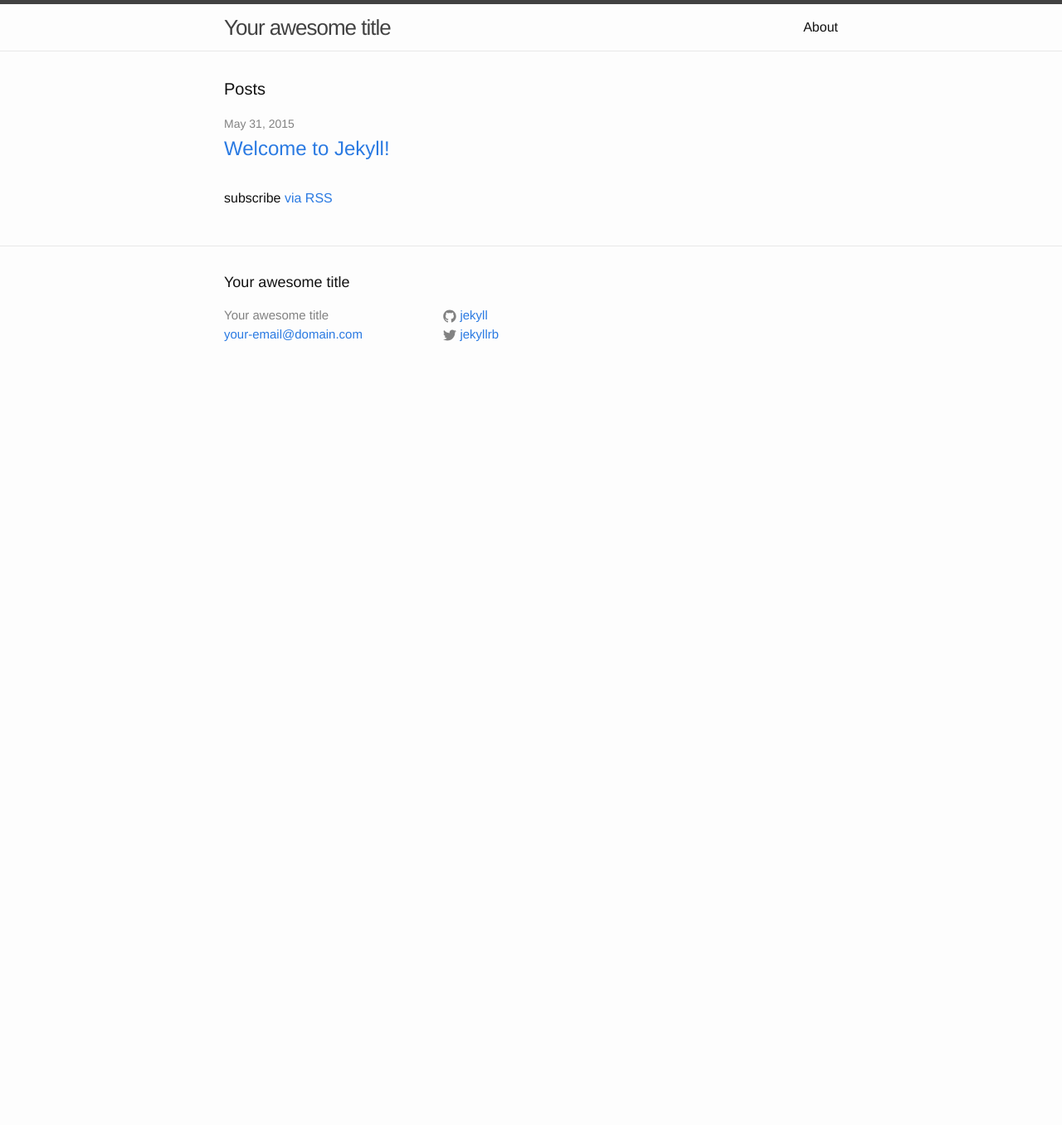
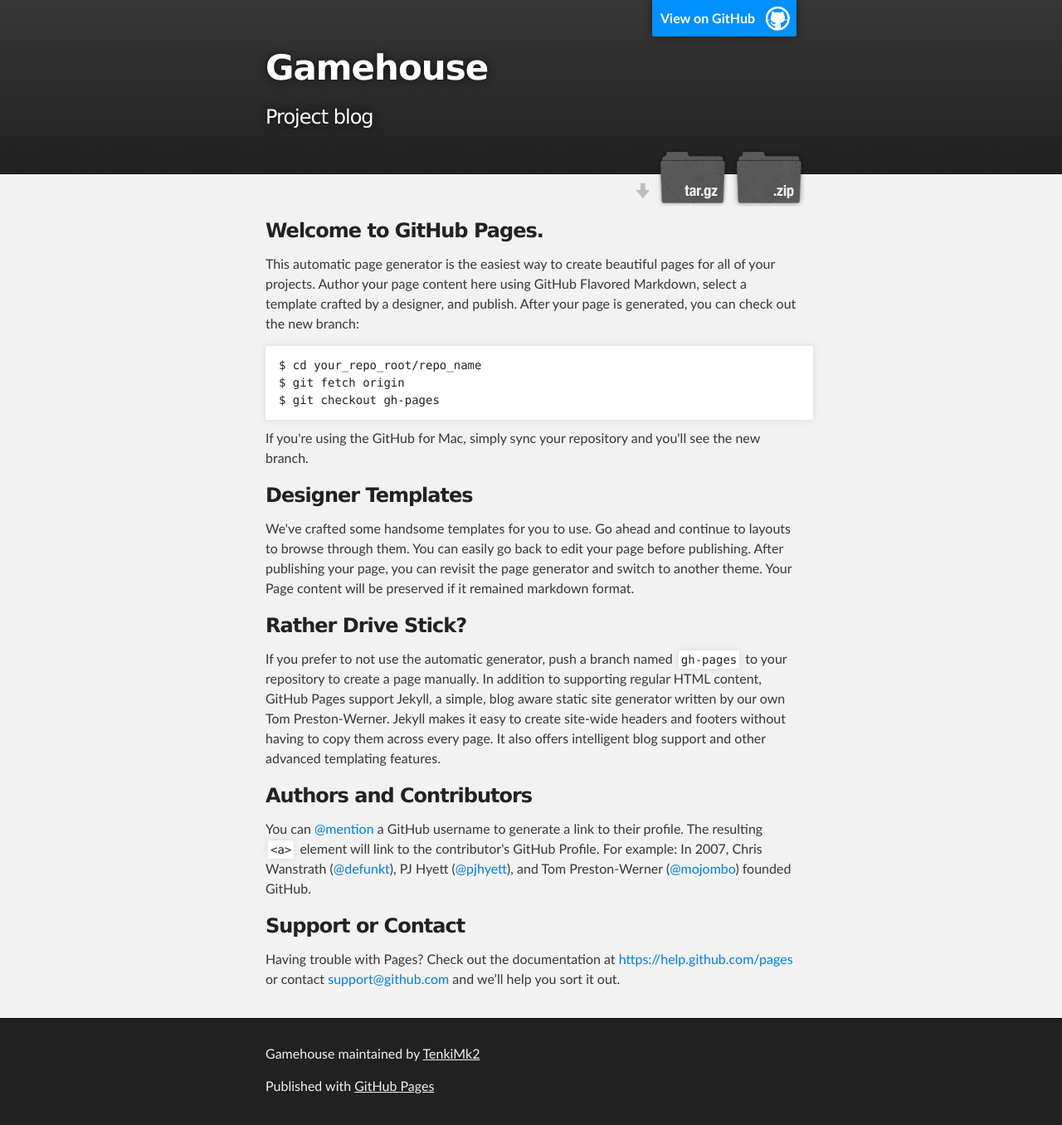
Before and after one commit to TenkiMk2/gamehouse, a Jekyll site: the page index.html, which Jekyll copies as it is, in a window 1280 px wide. Shown: the whole page at 83% size. Built offline with Jekyll 4.4.1, drawn with Linux system fonts in a browser that asks for light colours; before the commit the page ends 900 px from its top, so only the background shows below that.

Commit message:
Create gh-pages branch via GitHub

```diff
--- a/index.html
+++ b/index.html
@@ -1,23 +1,79 @@
----
-layout: default
----
+<!DOCTYPE html>
+<html>
 
-<div class="home">
+  <head>
+    <meta charset='utf-8'>
+    <meta http-equiv="X-UA-Compatible" content="chrome=1">
+    <meta name="description" content="Gamehouse : Project blog">
 
-  <h1 class="page-heading">Posts</h1>
+    <link rel="stylesheet" type="text/css" media="screen" href="stylesheets/stylesheet.css">
 
-  <ul class="post-list">
-    {% for post in site.posts %}
-      <li>
-        <span class="post-meta">{{ post.date | date: "%b %-d, %Y" }}</span>
+    <title>Gamehouse</title>
+  </head>
 
-        <h2>
-          <a class="post-link" href="{{ post.url | prepend: site.baseurl }}">{{ post.title }}</a>
-        </h2>
-      </li>
-    {% endfor %}
-  </ul>
+  <body>
 
-  <p class="rss-subscribe">subscribe <a href="{{ "/feed.xml" | prepend: site.baseurl }}">via RSS</a></p>
+    <!-- HEADER -->
+    <div id="header_wrap" class="outer">
+        <header class="inner">
+          <a id="forkme_banner" href="https://github.com/TenkiMk2/gamehouse">View on GitHub</a>
 
-</div>
+          <h1 id="project_title">Gamehouse</h1>
+          <h2 id="project_tagline">Project blog</h2>
+
+            <section id="downloads">
+              <a class="zip_download_link" href="https://github.com/TenkiMk2/gamehouse/zipball/master">Download this project as a .zip file</a>
+              <a class="tar_download_link" href="https://github.com/TenkiMk2/gamehouse/tarball/master">Download this project as a tar.gz file</a>
+            </section>
+        </header>
+    </div>
+
+    <!-- MAIN CONTENT -->
+    <div id="main_content_wrap" class="outer">
+      <section id="main_content" class="inner">
+        <h3>
+<a id="welcome-to-github-pages" class="anchor" href="#welcome-to-github-pages" aria-hidden="true"><span class="octicon octicon-link"></span></a>Welcome to GitHub Pages.</h3>
+
+<p>This automatic page generator is the easiest way to create beautiful pages for all of your projects. Author your page content here using GitHub Flavored Markdown, select a template crafted by a designer, and publish. After your page is generated, you can check out the new branch:</p>
+
+<pre><code>$ cd your_repo_root/repo_name
+$ git fetch origin
+$ git checkout gh-pages
+</code></pre>
+
+<p>If you're using the GitHub for Mac, simply sync your repository and you'll see the new branch.</p>
+
+<h3>
+<a id="designer-templates" class="anchor" href="#designer-templates" aria-hidden="true"><span class="octicon octicon-link"></span></a>Designer Templates</h3>
+
+<p>We've crafted some handsome templates for you to use. Go ahead and continue to layouts to browse through them. You can easily go back to edit your page before publishing. After publishing your page, you can revisit the page generator and switch to another theme. Your Page content will be preserved if it remained markdown format.</p>
+
+<h3>
+<a id="rather-drive-stick" class="anchor" href="#rather-drive-stick" aria-hidden="true"><span class="octicon octicon-link"></span></a>Rather Drive Stick?</h3>
+
+<p>If you prefer to not use the automatic generator, push a branch named <code>gh-pages</code> to your repository to create a page manually. In addition to supporting regular HTML content, GitHub Pages support Jekyll, a simple, blog aware static site generator written by our own Tom Preston-Werner. Jekyll makes it easy to create site-wide headers and footers without having to copy them across every page. It also offers intelligent blog support and other advanced templating features.</p>
+
+<h3>
+<a id="authors-and-contributors" class="anchor" href="#authors-and-contributors" aria-hidden="true"><span class="octicon octicon-link"></span></a>Authors and Contributors</h3>
+
+<p>You can <a href="https://github.com/blog/821" class="user-mention">@mention</a> a GitHub username to generate a link to their profile. The resulting <code>&lt;a&gt;</code> element will link to the contributor's GitHub Profile. For example: In 2007, Chris Wanstrath (<a href="https://github.com/defunkt" class="user-mention">@defunkt</a>), PJ Hyett (<a href="https://github.com/pjhyett" class="user-mention">@pjhyett</a>), and Tom Preston-Werner (<a href="https://github.com/mojombo" class="user-mention">@mojombo</a>) founded GitHub.</p>
+
+<h3>
+<a id="support-or-contact" class="anchor" href="#support-or-contact" aria-hidden="true"><span class="octicon octicon-link"></span></a>Support or Contact</h3>
+
+<p>Having trouble with Pages? Check out the documentation at <a href="https://help.github.com/pages">https://help.github.com/pages</a> or contact <a href="mailto:support@github.com">support@github.com</a> and we’ll help you sort it out.</p>
+      </section>
+    </div>
+
+    <!-- FOOTER  -->
+    <div id="footer_wrap" class="outer">
+      <footer class="inner">
+        <p class="copyright">Gamehouse maintained by <a href="https://github.com/TenkiMk2">TenkiMk2</a></p>
+        <p>Published with <a href="https://pages.github.com">GitHub Pages</a></p>
+      </footer>
+    </div>
+
+
+
+  </body>
+</html>
--- /dev/null
+++ b/javascripts/main.js
@@ -0,0 +1 @@
+console.log('This would be the main JS file.');
--- /dev/null
+++ b/stylesheets/github-light.css
@@ -0,0 +1,115 @@
+/*
+   Copyright 2014 GitHub Inc.
+
+   Licensed under the Apache License, Version 2.0 (the "License");
+   you may not use this file except in compliance with the License.
+   You may obtain a copy of the License at
+
+       http://www.apache.org/licenses/LICENSE-2.0
+
+   Unless required by applicable law or agreed to in writing, software
+   distributed under the License is distributed on an "AS IS" BASIS,
+   WITHOUT WARRANTIES OR CONDITIONS OF ANY KIND, either express or implied.
+   See the License for the specific language governing permissions and
+   limitations under the License.
+
+*/
+
+.pl-c /* comment */ {
+  color: #969896;
+}
+
+.pl-c1      /* constant, markup.raw, meta.diff.header, meta.module-reference, meta.property-name, support, support.constant, support.variable, variable.other.constant */,
+.pl-s .pl-v /* string variable */ {
+  color: #0086b3;
+}
+
+.pl-e  /* entity */,
+.pl-en /* entity.name */ {
+  color: #795da3;
+}
+
+.pl-s .pl-s1 /* string source */,
+.pl-smi      /* storage.modifier.import, storage.modifier.package, storage.type.java, variable.other, variable.parameter.function */ {
+  color: #333;
+}
+
+.pl-ent /* entity.name.tag */ {
+  color: #63a35c;
+}
+
+.pl-k /* keyword, storage, storage.type */ {
+  color: #a71d5d;
+}
+
+.pl-pds              /* punctuation.definition.string, string.regexp.character-class */,
+.pl-s                /* string */,
+.pl-s .pl-pse .pl-s1 /* string punctuation.section.embedded source */,
+.pl-sr               /* string.regexp */,
+.pl-sr .pl-cce       /* string.regexp constant.character.escape */,
+.pl-sr .pl-sra       /* string.regexp string.regexp.arbitrary-repitition */,
+.pl-sr .pl-sre       /* string.regexp source.ruby.embedded */ {
+  color: #183691;
+}
+
+.pl-v /* variable */ {
+  color: #ed6a43;
+}
+
+.pl-id /* invalid.deprecated */ {
+  color: #b52a1d;
+}
+
+.pl-ii /* invalid.illegal */ {
+  background-color: #b52a1d;
+  color: #f8f8f8;
+}
+
+.pl-sr .pl-cce /* string.regexp constant.character.escape */ {
+  color: #63a35c;
+  font-weight: bold;
+}
+
+.pl-ml /* markup.list */ {
+  color: #693a17;
+}
+
+.pl-mh        /* markup.heading */,
+.pl-mh .pl-en /* markup.heading entity.name */,
+.pl-ms        /* meta.separator */ {
+  color: #1d3e81;
+  font-weight: bold;
+}
+
+.pl-mq /* markup.quote */ {
+  color: #008080;
+}
+
+.pl-mi /* markup.italic */ {
+  color: #333;
+  font-style: italic;
+}
+
+.pl-mb /* markup.bold */ {
+  color: #333;
+  font-weight: bold;
+}
+
+.pl-md /* markup.deleted, meta.diff.header.from-file */ {
+  background-color: #ffecec;
+  color: #bd2c00;
+}
+
+.pl-mi1 /* markup.inserted, meta.diff.header.to-file */ {
+  background-color: #eaffea;
+  color: #55a532;
+}
+
+.pl-mdr /* meta.diff.range */ {
+  color: #795da3;
+  font-weight: bold;
+}
+
+.pl-mo /* meta.output */ {
+  color: #1d3e81;
+}
--- /dev/null
+++ b/stylesheets/stylesheet.css
@@ -0,0 +1,425 @@
+/*******************************************************************************
+Slate Theme for GitHub Pages
+by Jason Costello, @jsncostello
+*******************************************************************************/
+
+@import url(github-light.css);
+
+/*******************************************************************************
+MeyerWeb Reset
+*******************************************************************************/
+
+html, body, div, span, applet, object, iframe,
+h1, h2, h3, h4, h5, h6, p, blockquote, pre,
+a, abbr, acronym, address, big, cite, code,
+del, dfn, em, img, ins, kbd, q, s, samp,
+small, strike, strong, sub, sup, tt, var,
+b, u, i, center,
+dl, dt, dd, ol, ul, li,
+fieldset, form, label, legend,
+table, caption, tbody, tfoot, thead, tr, th, td,
+article, aside, canvas, details, embed,
+figure, figcaption, footer, header, hgroup,
+menu, nav, output, ruby, section, summary,
+time, mark, audio, video {
+  margin: 0;
+  padding: 0;
+  border: 0;
+  font: inherit;
+  vertical-align: baseline;
+}
+
+/* HTML5 display-role reset for older browsers */
+article, aside, details, figcaption, figure,
+footer, header, hgroup, menu, nav, section {
+  display: block;
+}
+
+ol, ul {
+  list-style: none;
+}
+
+table {
+  border-collapse: collapse;
+  border-spacing: 0;
+}
+
+/*******************************************************************************
+Theme Styles
+*******************************************************************************/
+
+body {
+  box-sizing: border-box;
+  color:#373737;
+  background: #212121;
+  font-size: 16px;
+  font-family: 'Myriad Pro', Calibri, Helvetica, Arial, sans-serif;
+  line-height: 1.5;
+  -webkit-font-smoothing: antialiased;
+}
+
+h1, h2, h3, h4, h5, h6 {
+  margin: 10px 0;
+  font-weight: 700;
+  color:#222222;
+  font-family: 'Lucida Grande', 'Calibri', Helvetica, Arial, sans-serif;
+  letter-spacing: -1px;
+}
+
+h1 {
+  font-size: 36px;
+  font-weight: 700;
+}
+
+h2 {
+  padding-bottom: 10px;
+  font-size: 32px;
+  background: url('../images/bg_hr.png') repeat-x bottom;
+}
+
+h3 {
+  font-size: 24px;
+}
+
+h4 {
+  font-size: 21px;
+}
+
+h5 {
+  font-size: 18px;
+}
+
+h6 {
+  font-size: 16px;
+}
+
+p {
+  margin: 10px 0 15px 0;
+}
+
+footer p {
+  color: #f2f2f2;
+}
+
+a {
+  text-decoration: none;
+  color: #007edf;
+  text-shadow: none;
+
+  transition: color 0.5s ease;
+  transition: text-shadow 0.5s ease;
+  -webkit-transition: color 0.5s ease;
+  -webkit-transition: text-shadow 0.5s ease;
+  -moz-transition: color 0.5s ease;
+  -moz-transition: text-shadow 0.5s ease;
+  -o-transition: color 0.5s ease;
+  -o-transition: text-shadow 0.5s ease;
+  -ms-transition: color 0.5s ease;
+  -ms-transition: text-shadow 0.5s ease;
+}
+
+a:hover, a:focus {text-decoration: underline;}
+
+footer a {
+  color: #F2F2F2;
+  text-decoration: underline;
+}
+
+em {
+  font-style: italic;
+}
+
+strong {
+  font-weight: bold;
+}
+
+img {
+  position: relative;
+  margin: 0 auto;
+  max-width: 739px;
+  padding: 5px;
+  margin: 10px 0 10px 0;
+  border: 1px solid #ebebeb;
+
+  box-shadow: 0 0 5px #ebebeb;
+  -webkit-box-shadow: 0 0 5px #ebebeb;
+  -moz-box-shadow: 0 0 5px #ebebeb;
+  -o-box-shadow: 0 0 5px #ebebeb;
+  -ms-box-shadow: 0 0 5px #ebebeb;
+}
+
+p img {
+  display: inline;
+  margin: 0;
+  padding: 0;
+  vertical-align: middle;
+  text-align: center;
+  border: none;
+}
+
+pre, code {
+  width: 100%;
+  color: #222;
+  background-color: #fff;
+
+  font-family: Monaco, "Bitstream Vera Sans Mono", "Lucida Console", Terminal, monospace;
+  font-size: 14px;
+
+  border-radius: 2px;
+  -moz-border-radius: 2px;
+  -webkit-border-radius: 2px;
+}
+
+pre {
+  width: 100%;
+  padding: 10px;
+  box-shadow: 0 0 10px rgba(0,0,0,.1);
+  overflow: auto;
+}
+
+code {
+  padding: 3px;
+  margin: 0 3px;
+  box-shadow: 0 0 10px rgba(0,0,0,.1);
+}
+
+pre code {
+  display: block;
+  box-shadow: none;
+}
+
+blockquote {
+  color: #666;
+  margin-bottom: 20px;
+  padding: 0 0 0 20px;
+  border-left: 3px solid #bbb;
+}
+
+
+ul, ol, dl {
+  margin-bottom: 15px
+}
+
+ul {
+  list-style-position: inside;
+  list-style: disc;
+  padding-left: 20px;
+}
+
+ol {
+  list-style-position: inside;
+  list-style: decimal;
+  padding-left: 20px;
+}
+
+dl dt {
+  font-weight: bold;
+}
+
+dl dd {
+  padding-left: 20px;
+  font-style: italic;
+}
+
+dl p {
+  padding-left: 20px;
+  font-style: italic;
+}
+
+hr {
+  height: 1px;
+  margin-bottom: 5px;
+  border: none;
+  background: url('../images/bg_hr.png') repeat-x center;
+}
+
+table {
+  border: 1px solid #373737;
+  margin-bottom: 20px;
+  text-align: left;
+ }
+
+th {
+  font-family: 'Lucida Grande', 'Helvetica Neue', Helvetica, Arial, sans-serif;
+  padding: 10px;
+  background: #373737;
+  color: #fff;
+ }
+
+td {
+  padding: 10px;
+  border: 1px solid #373737;
+ }
+
+form {
+  background: #f2f2f2;
+  padding: 20px;
+}
+
+/*******************************************************************************
+Full-Width Styles
+*******************************************************************************/
+
+.outer {
+  width: 100%;
+}
+
+.inner {
+  position: relative;
+  max-width: 640px;
+  padding: 20px 10px;
+  margin: 0 auto;
+}
+
+#forkme_banner {
+  display: block;
+  position: absolute;
+  top:0;
+  right: 10px;
+  z-index: 10;
+  padding: 10px 50px 10px 10px;
+  color: #fff;
+  background: url('../images/blacktocat.png') #0090ff no-repeat 95% 50%;
+  font-weight: 700;
+  box-shadow: 0 0 10px rgba(0,0,0,.5);
+  border-bottom-left-radius: 2px;
+  border-bottom-right-radius: 2px;
+}
+
+#header_wrap {
+  background: #212121;
+  background: -moz-linear-gradient(top, #373737, #212121);
+  background: -webkit-linear-gradient(top, #373737, #212121);
+  background: -ms-linear-gradient(top, #373737, #212121);
+  background: -o-linear-gradient(top, #373737, #212121);
+  background: linear-gradient(top, #373737, #212121);
+}
+
+#header_wrap .inner {
+  padding: 50px 10px 30px 10px;
+}
+
+#project_title {
+  margin: 0;
+  color: #fff;
+  font-size: 42px;
+  font-weight: 700;
+  text-shadow: #111 0px 0px 10px;
+}
+
+#project_tagline {
+  color: #fff;
+  font-size: 24px;
+  font-weight: 300;
+  background: none;
+  text-shadow: #111 0px 0px 10px;
+}
+
+#downloads {
+  position: absolute;
+  width: 210px;
+  z-index: 10;
+  bottom: -40px;
+  right: 0;
+  height: 70px;
+  background: url('../images/icon_download.png') no-repeat 0% 90%;
+}
+
+.zip_download_link {
+  display: block;
+  float: right;
+  width: 90px;
+  height:70px;
+  text-indent: -5000px;
+  overflow: hidden;
+  background: url(../images/sprite_download.png) no-repeat bottom left;
+}
+
+.tar_download_link {
+  display: block;
+  float: right;
+  width: 90px;
+  height:70px;
+  text-indent: -5000px;
+  overflow: hidden;
+  background: url(../images/sprite_download.png) no-repeat bottom right;
+  margin-left: 10px;
+}
+
+.zip_download_link:hover {
+  background: url(../images/sprite_download.png) no-repeat top left;
+}
+
+.tar_download_link:hover {
+  background: url(../images/sprite_download.png) no-repeat top right;
+}
+
+#main_content_wrap {
+  background: #f2f2f2;
+  border-top: 1px solid #111;
+  border-bottom: 1px solid #111;
+}
+
+#main_content {
+  padding-top: 40px;
+}
+
+#footer_wrap {
+  background: #212121;
+}
+
+
+
+/*******************************************************************************
+Small Device Styles
+*******************************************************************************/
+
+@media screen and (max-width: 480px) {
+  body {
+    font-size:14px;
+  }
+
+  #downloads {
+    display: none;
+  }
+
+  .inner {
+    min-width: 320px;
+    max-width: 480px;
+  }
+
+  #project_title {
+  font-size: 32px;
+  }
+
+  h1 {
+    font-size: 28px;
+  }
+
+  h2 {
+    font-size: 24px;
+  }
+
+  h3 {
+    font-size: 21px;
+  }
+
+  h4 {
+    font-size: 18px;
+  }
+
+  h5 {
+    font-size: 14px;
+  }
+
+  h6 {
+    font-size: 12px;
+  }
+
+  code, pre {
+    min-width: 320px;
+    max-width: 480px;
+    font-size: 11px;
+  }
+
+}
```
Also changed, not shown: params.json (added, +1 -0 lines), images/bg_hr.png (added), images/blacktocat.png (added), images/icon_download.png (added), images/sprite_download.png (added).
